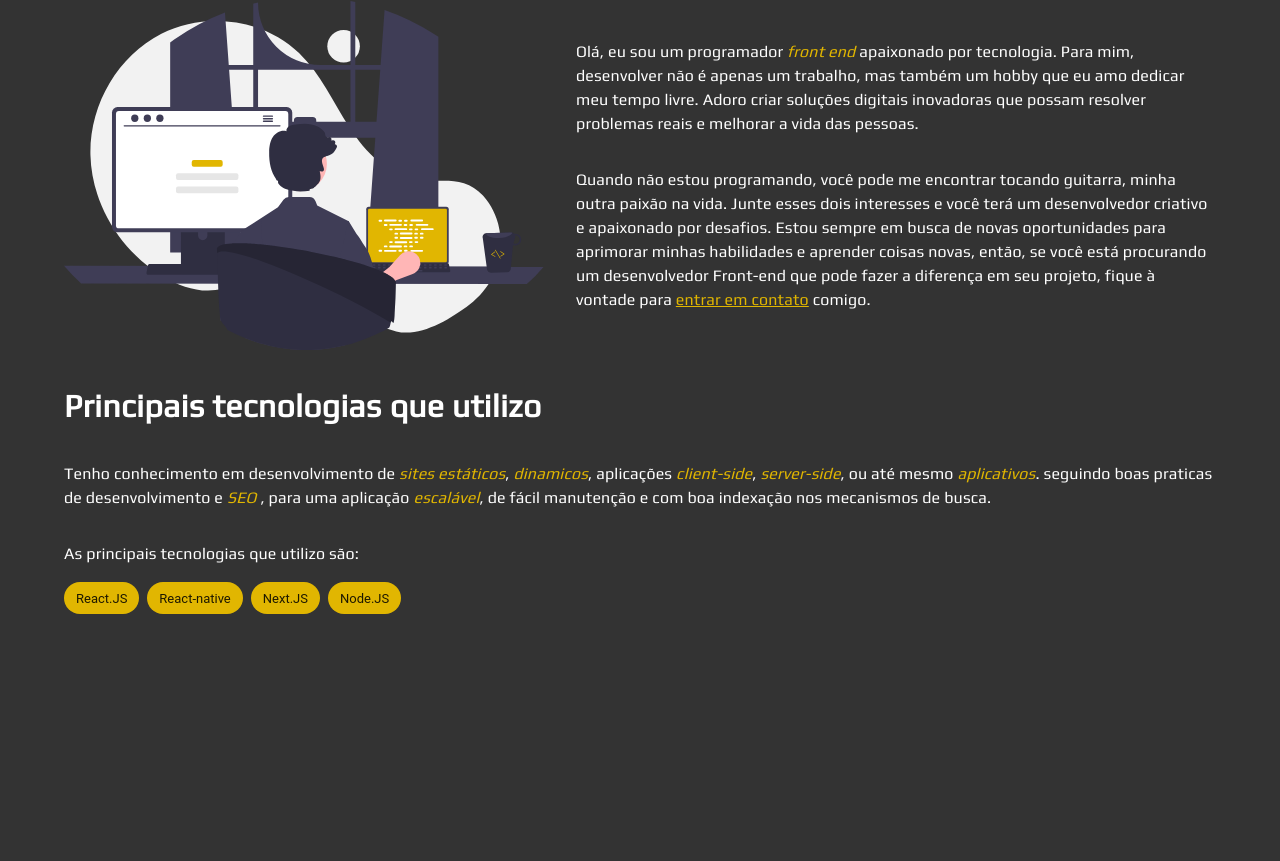
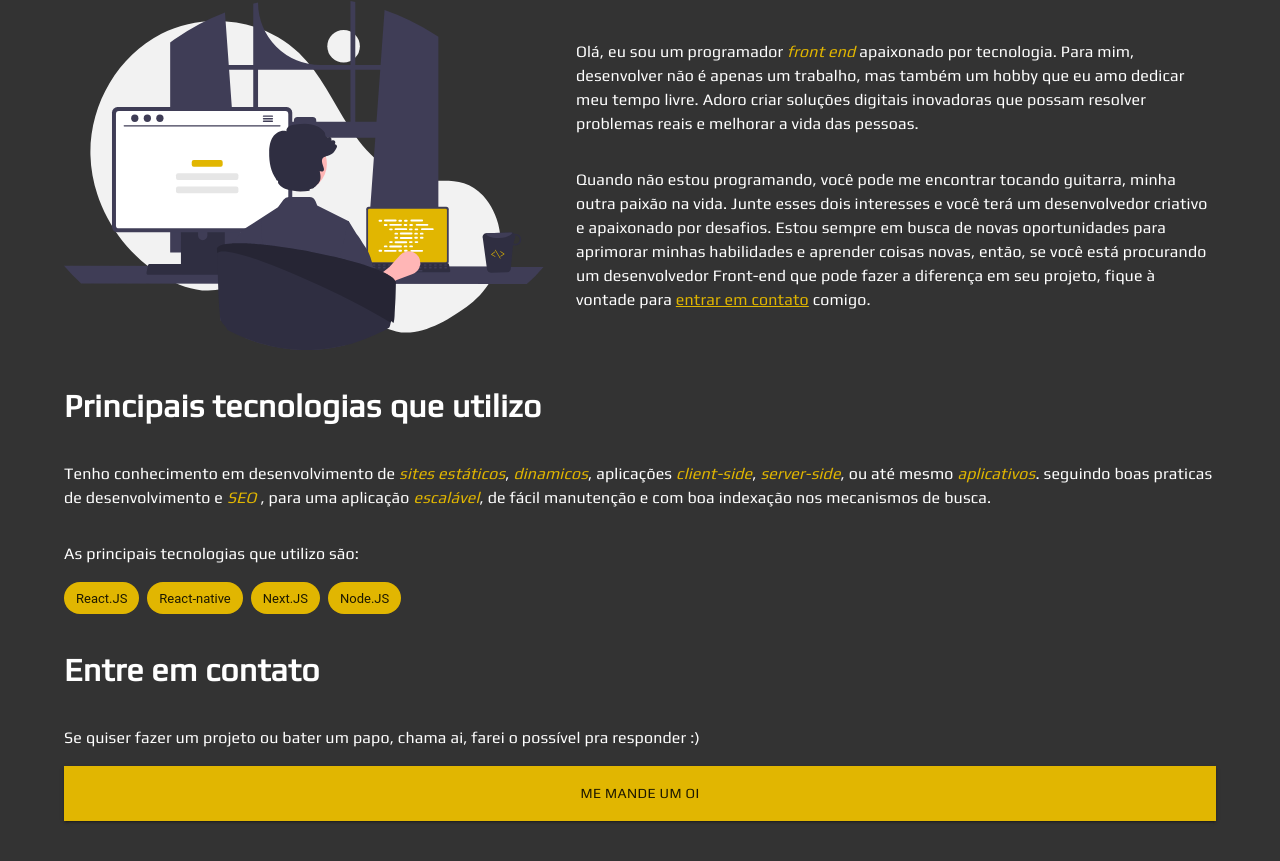
Before and after one commit to EliasSarges/my-portfolio, a Next.js app: page / in a window 1280 px wide. Shown: the part 823-1684 px from the top of the page. Before the commit the page ends 1525 px from the top, so only its background shows below. Built offline with nearby package versions, Linux system fonts and the light colour scheme; a web font is replaced by a local one.

Commit message:
feat: add GetInTouch component

```diff
--- a/src/components/AboutMe.tsx
+++ b/src/components/AboutMe.tsx
@@ -1,9 +1,12 @@
-import { Stack, Typography } from "@mui/material";
+import { Stack, Typography, useTheme } from "@mui/material";
 import Image from "next/image";
 import programmer from "~/assets/images/programmer.svg";
 import { SectionTitle } from "./SectionTitle";
+import Link from "next/link";
 
 export const AboutMe = () => {
+  const { palette } = useTheme();
+
   return (
     <Stack component="section">
       <SectionTitle>Sobre mim</SectionTitle>
@@ -47,13 +50,14 @@ export const AboutMe = () => {
             habilidades e aprender coisas novas, então, se você está procurando
             um desenvolvedor Front-end que pode fazer a diferença em seu
             projeto, fique à vontade para{" "}
-            <Typography
-              component="span"
-              color="primary.main"
-              sx={{ textDecoration: "underline" }}
+            <Link
+              href="mailto:eliassarges@oulook.com"
+              style={{
+                color: palette.primary.main,
+              }}
             >
               entrar em contato
-            </Typography>{" "}
+            </Link>{" "}
             comigo.
           </Typography>
         </Stack>
--- /dev/null
+++ b/src/components/GetInTouch.tsx
@@ -0,0 +1,25 @@
+import { Button, Stack, Typography } from "@mui/material";
+import { SectionTitle } from "./SectionTitle";
+import Link from "next/link";
+
+export const GetInTouch = () => {
+  return (
+    <Stack component="section">
+      <SectionTitle>Entre em contato</SectionTitle>
+
+      <Typography>
+        Se quiser fazer um projeto ou bater um papo, chama ai, farei o possível
+        pra responder :)
+      </Typography>
+
+      <Button
+        href="mailto:eliassarges@oulook.com"
+        LinkComponent={Link}
+        variant="contained"
+        sx={{ mt: 2 }}
+      >
+        me mande um oi
+      </Button>
+    </Stack>
+  );
+};
--- a/src/pages/index.tsx
+++ b/src/pages/index.tsx
@@ -2,15 +2,15 @@ import { AboutMe } from "~/components/AboutMe";
 import { Skills } from "~/components/Skills";
 import { Hero } from "~/components/Hero/Hero";
 import { Container } from "@mui/material";
+import { GetInTouch } from "~/components/GetInTouch";
 
 export default function Home() {
   return (
     <Container component="main" sx={{ py: 10 }}>
       <Hero />
-
       <AboutMe />
-
       <Skills />
+      <GetInTouch />
     </Container>
   );
 }
```
